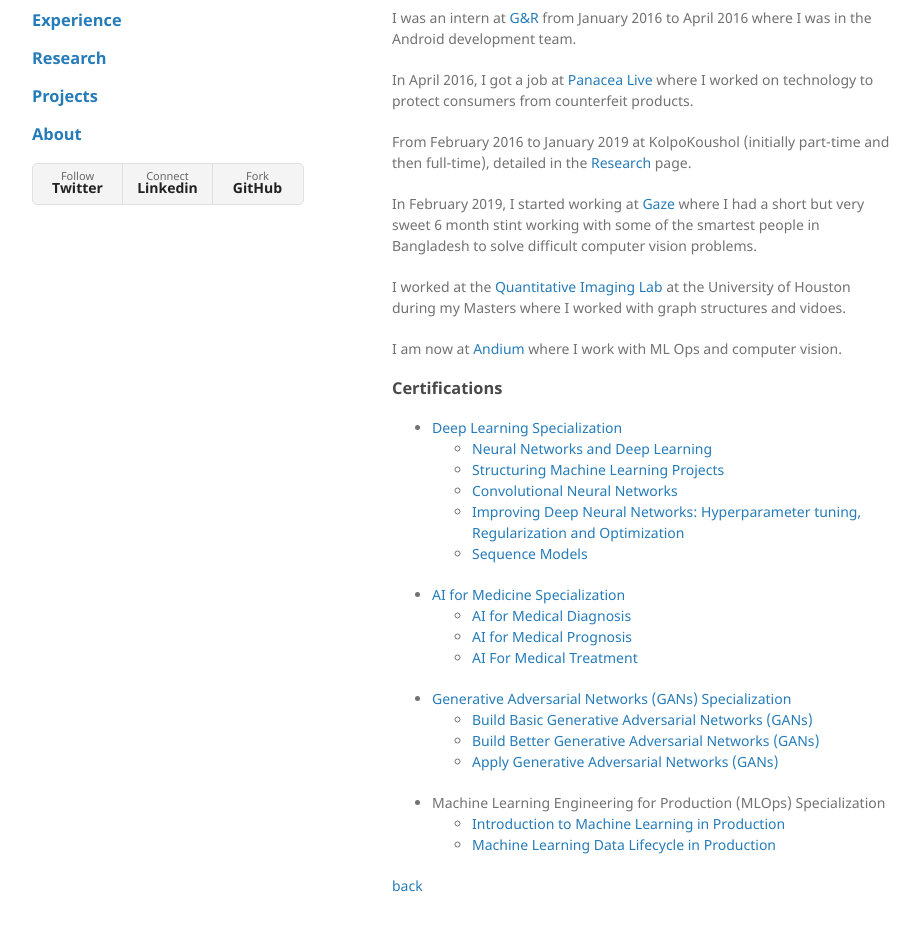
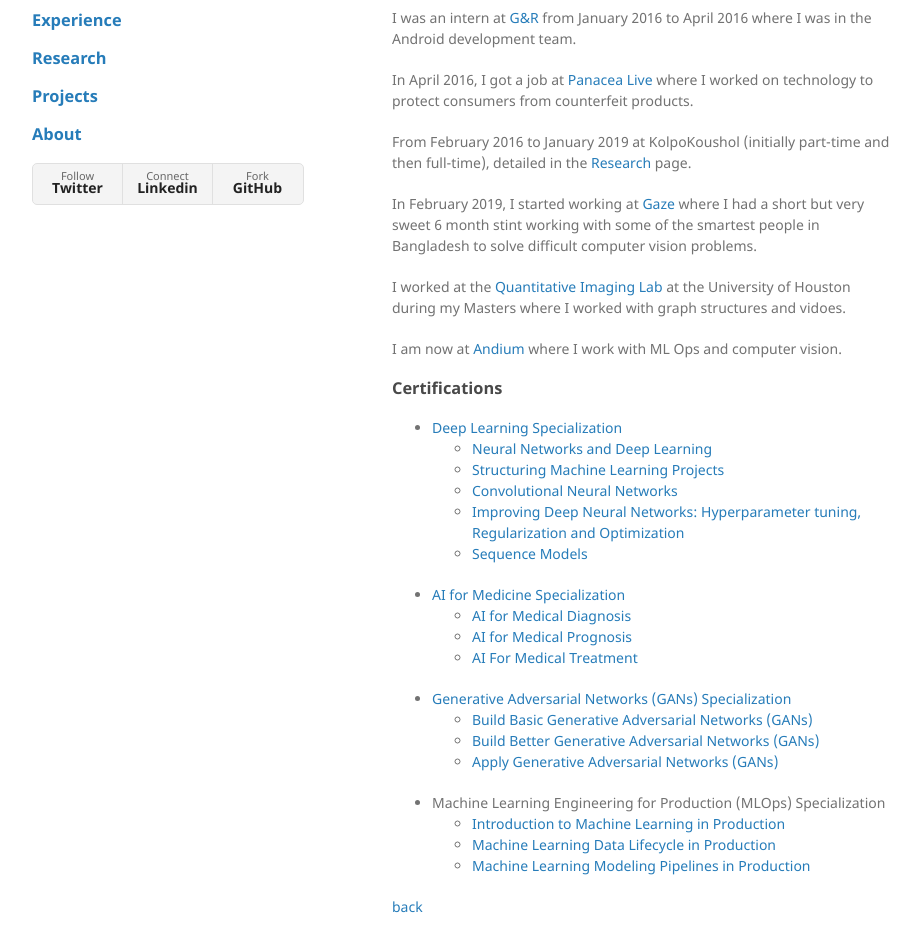
Before and after one commit to shoumikchow/shoumikchow.github.io, a Jekyll site: the page built from pages/experience.md, in a window 1280 px wide and 1364 px high. Shown: the part 377-1329 px from the top of the window, without its empty margins (178-1098 px from the left). Built offline with Jekyll 4.4.1, drawn with Linux system fonts in a browser that asks for light colours.

Commit message:
Update experience.md
Add MLOps Course 3 certificate

```diff
--- a/pages/experience.md
+++ b/pages/experience.md
@@ -51,5 +51,6 @@
 * Machine Learning Engineering for Production (MLOps) Specialization
   * [Introduction to Machine Learning in Production](https://coursera.org/share/24504df0c55713115643b554d1589973)
   * [Machine Learning Data Lifecycle in Production](https://coursera.org/share/3276995de218a831cb6d7cff4d872cdb)
+  * [Machine Learning Modeling Pipelines in Production](https://coursera.org/share/36c3abf515a6700a15a71456ecaf6a28)
 
 [back](https://shoumikchow.com)
```
